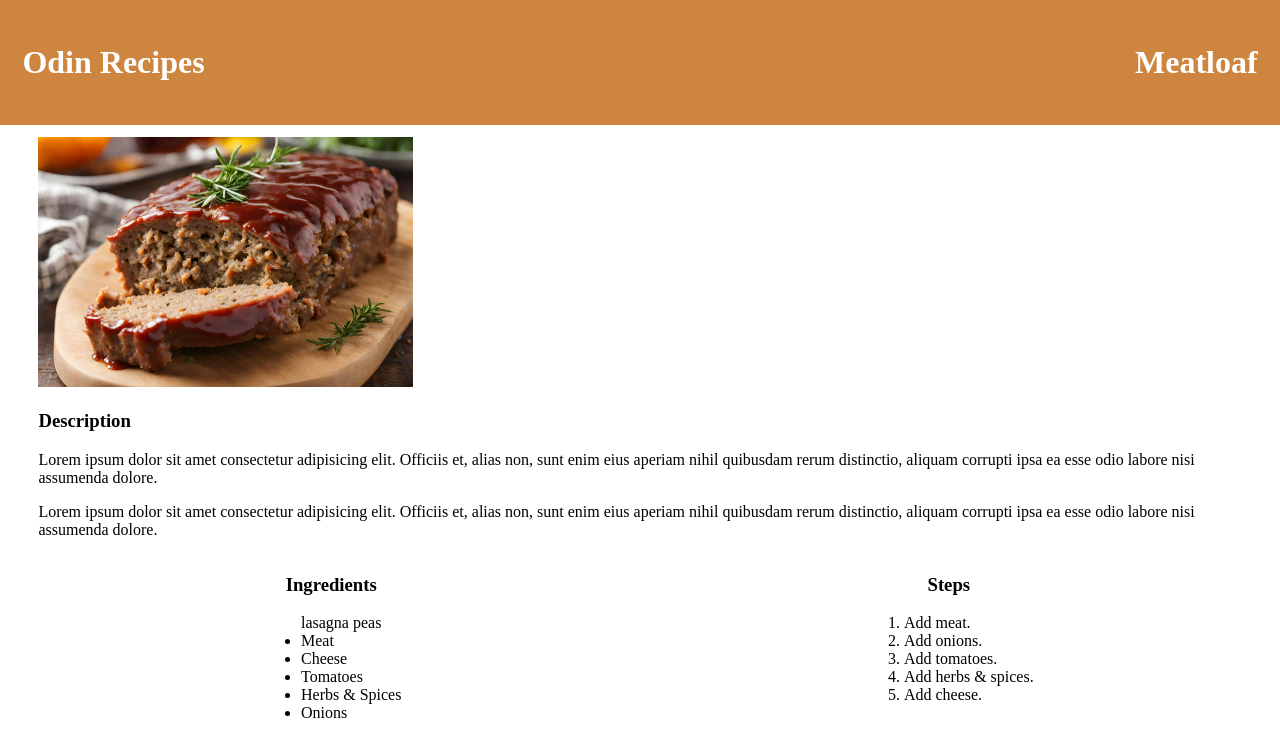
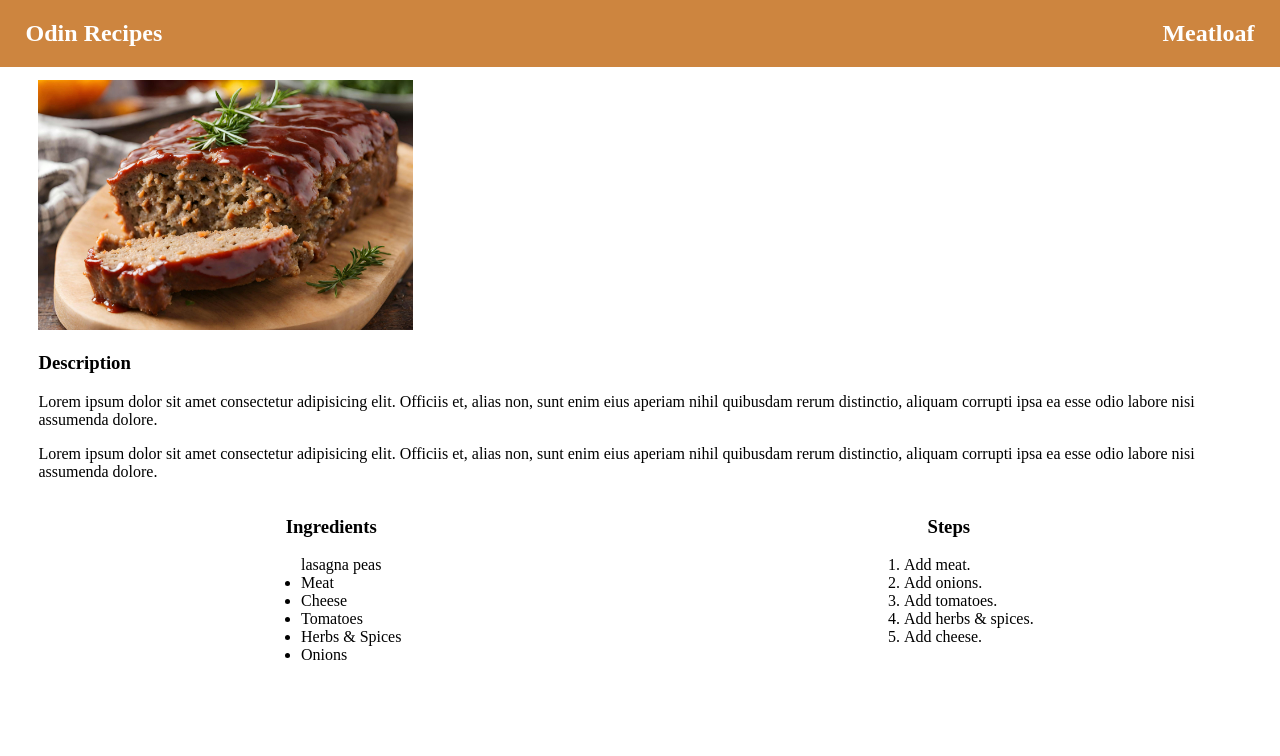
Before and after one commit to nicwpac/odin-recipes, a plain HTML site: page recipes/meatloaf.html in a window 1280 px wide. Drawn offline with Linux system fonts and the light colour scheme.

Commit message:
Updated Flex Styling Adjusted flex styling for header, and replaced div with "header" class with <nav> element. Adjusted layout by using `margin-right: auto` and aligned the items to the centre.

```diff
--- a/recipes/meatloaf.html
+++ b/recipes/meatloaf.html
@@ -7,10 +7,16 @@
     <link rel="stylesheet" href="../styles.css">
 </head>
 <body>
-    <div class="header">
-        <h1><a href="../index.html">Odin Recipes</a></h1>
-        <h1>Meatloaf</h1>
-    </div>
+    <nav>
+        <ul>
+            <li class="logo">
+                <h1><a href="../index.html">Odin Recipes</a></h1>
+            </li>
+            <li>
+                <h2>Meatloaf</h2>
+            </li>
+        </ul>
+    </nav>
 
     <div class="content">
         <img src="../images/meatloaf.jpg" height="250" alt="Tomato-sauce-coated Meatloaf with a single slice in the foreground garnished with herbs sitting on a wooden board.">
--- a/styles.css
+++ b/styles.css
@@ -3,19 +3,22 @@ body {
     padding: 0;
 }
 
-.header {
+nav ul {
     display: flex;
-    justify-content: space-between;
+    gap: 2%;
     align-items: center;
-
-    padding: 1.75%;
-    margin: 0 auto;
-
+    margin: 0;
+    padding: 0 2%;
     color:white;
     background-color: peru;
+    list-style: none;
 }
 
-.header a, .header a:visited {
+li.logo {
+    margin-right: auto;
+}
+
+nav a, nav a:visited {
     text-decoration: none;
     color:white;
 }
```
Also changed, not shown: index.html (+7 -3 lines), recipes/burrito.html (+10 -4 lines), recipes/lasagna.html (+10 -4 lines).
